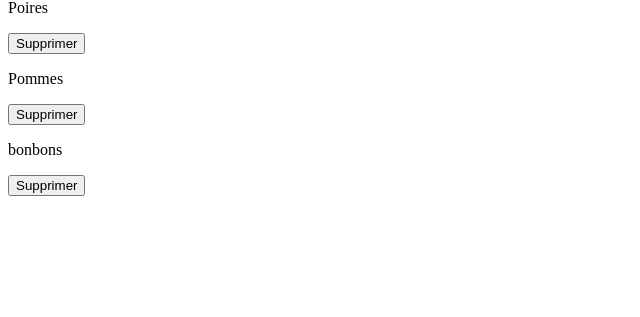
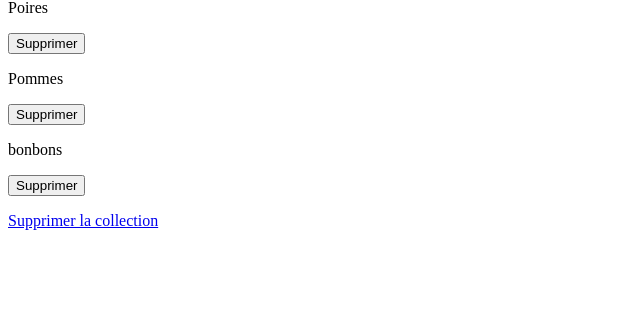
Before and after one commit to Tatsuya28/Todo-list, a Django app: page /get-tasks/16/ in a window 1280 px wide. Shown: the part 151-468 px from the top of the page, without its empty margins (0-640 px from the left). Run offline with Django 4.2, Linux system fonts and the light colour scheme; data comes from the database, SQL or seed files in the repository; both versions use the stored data as it was after the commit.

Commit message:
add collection deletion

```diff
--- a/tasks/templates/tasks/index.html
+++ b/tasks/templates/tasks/index.html
@@ -36,7 +36,7 @@
     </form>
 
     <div id="tasks">
-        {% include 'tasks/tasks.html' with tasks=tasks %}
+        {% include 'tasks/tasks.html' with tasks=tasks collection=collection%}
     </div>
 
     <script>
--- a/tasks/templates/tasks/tasks.html
+++ b/tasks/templates/tasks/tasks.html
@@ -1,3 +1,6 @@
 {% for task in tasks %}
     {% include 'tasks/task.html' with task=task %}
 {% endfor %}
+{% if collection.slug != "_defaut" %}
+    <a href="{% url 'delete-collection' collection.pk %}">Supprimer la collection</a>
+{% endif %}
--- a/tasks/views.py
+++ b/tasks/views.py
@@ -2,6 +2,7 @@ from html import escape
 
 from django.http import HttpResponse
 from django.shortcuts import render, redirect, get_object_or_404
+from django.urls import reverse
 from django.utils.text import slugify
 
 from tasks.models import Collection, Task
@@ -12,11 +13,14 @@ def index(request):
     context = {}
 
     collection_slug = request.GET.get("collection")
-    collection = Collection.get_default_collection()
-    if collection_slug:
-        collection = get_object_or_404(Collection, slug=collection_slug)
+
+    if not collection_slug:
+        Collection.get_default_collection()
+        return redirect(f"{reverse('home')}?collection=_defaut")
+    collection = get_object_or_404(Collection, slug=collection_slug)
 
     context["collections"] = Collection.objects.order_by("slug")
+    context["collection"] = collection
     context["tasks"] = collection.task_set.order_by("description")
 
     return render(request, 'tasks/index.html', context=context)
@@ -30,6 +34,12 @@ def add_collection(request):
         return HttpResponse("La collection existe déjà.", status=409)
     return render(request, 'tasks/collection.html', context={"collection": collection})
 
+
+def delete_collection(request, collection_pk):
+    collection = get_object_or_404(Collection, pk=collection_pk)
+    collection.delete()
+
+    return redirect('home')
 
 def add_task(request):
     collection = Collection.objects.get(slug=request.POST.get("collection"))
@@ -50,5 +60,6 @@ def delete_task(request, task_pk):
 def get_tasks(request, collection_pk):
     collection = get_object_or_404(Collection, pk=collection_pk)
     tasks = collection.task_set.order_by("description")
-    return render(request, 'tasks/tasks.html', context={"tasks": tasks})
+
+    return render(request, 'tasks/tasks.html', context={"tasks": tasks, "collection": collection})
     # return HttpResponse("<br>".join(task.description for task in tasks)) # Not secure
--- a/todo_list/urls.py
+++ b/todo_list/urls.py
@@ -5,6 +5,7 @@ import tasks.views as views
 urlpatterns = [
     path('',  views.index, name="home"),
     path('add-collection/',  views.add_collection, name="add-collection"),
+    path('delete-collection/<int:collection_pk>',  views.delete_collection, name="delete-collection"),
     path('add-task/',  views.add_task, name="add-task"),
     path('delete-task/<int:task_pk>/',  views.delete_task, name="delete-task"),
     path('get-tasks/<int:collection_pk>/',  views.get_tasks, name="get-tasks"),
```
Also changed, not shown: db.sqlite3, readme.md.
